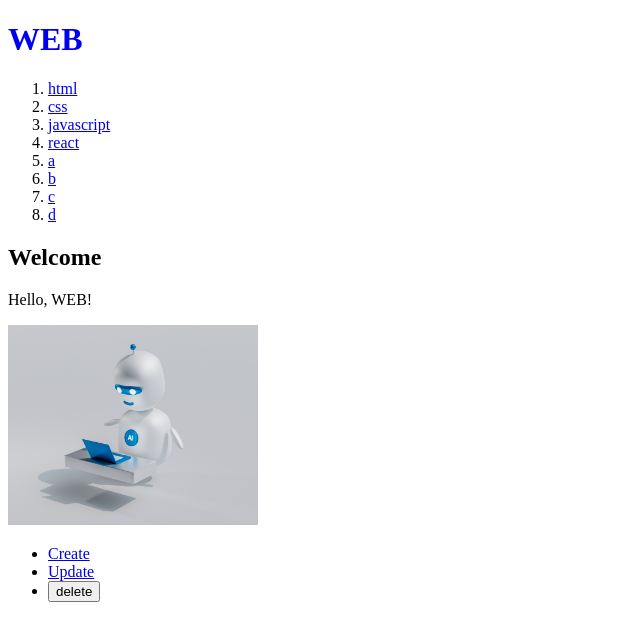
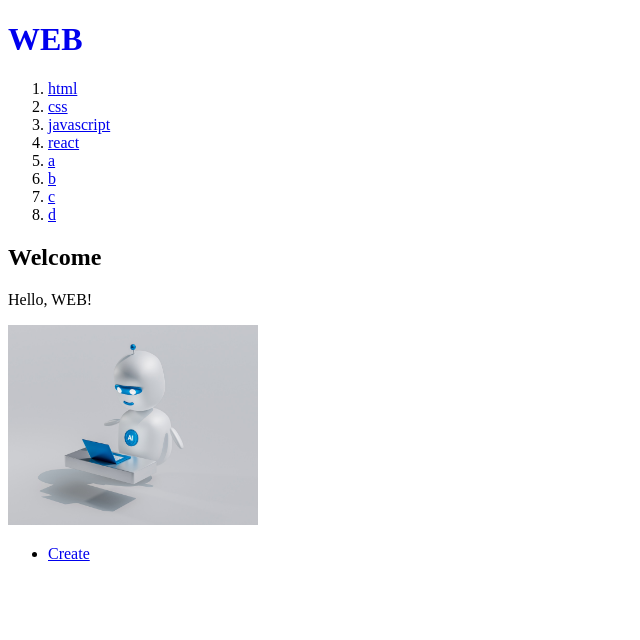
Before and after one commit to jjangyeunii/nextjs-practice-basic, a Next.js app: page / in a window 1280 px wide. Shown: the top 640 px of the page, without its empty margins (0-640 px from the left). Built offline with nearby package versions, Linux system fonts and the light colour scheme; data requests are answered from the project's data file.

Commit message:
update & delete button

```diff
--- a/src/app/layout.tsx
+++ b/src/app/layout.tsx
@@ -2,6 +2,7 @@ import Link from "next/link";
 import "./globals.css";
 import type { Metadata } from "next";
 import { Topic } from "@/model/topic";
+import Control from "@/components/Control";
 
 export const metadata: Metadata = {
   title: "Web tutorials",
@@ -32,17 +33,7 @@ export default async function RootLayout({
           ))}
         </ol>
         {children}
-        <ul>
-          <li>
-            <Link href="/create">Create</Link>
-          </li>
-          <li>
-            <Link href="/update">Update</Link>
-          </li>
-          <li>
-            <button>delete</button>
-          </li>
-        </ul>
+        <Control />
       </body>
     </html>
   );
--- /dev/null
+++ b/src/components/Control.tsx
@@ -0,0 +1,25 @@
+"use client";
+import Link from "next/link";
+import { useParams } from "next/navigation";
+
+export default function Control() {
+  const params = useParams();
+  const id = params.id;
+  return (
+    <ul>
+      <li>
+        <Link href="/create">Create</Link>
+      </li>
+      {id ? (
+        <section>
+          <li>
+            <Link href={`/update/${id}`}>Update</Link>
+          </li>
+          <li>
+            <button>delete</button>
+          </li>
+        </section>
+      ) : null}
+    </ul>
+  );
+}
```
